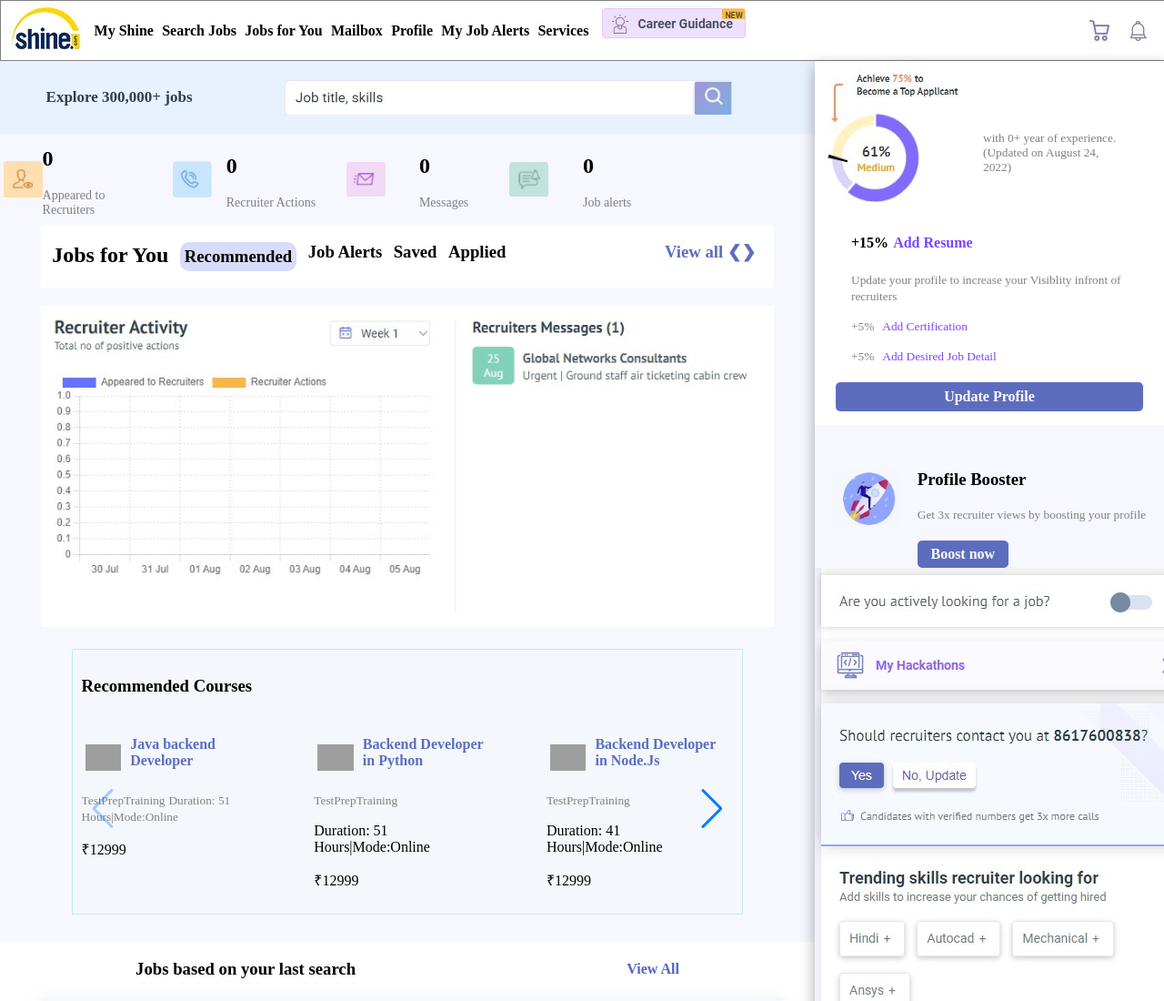
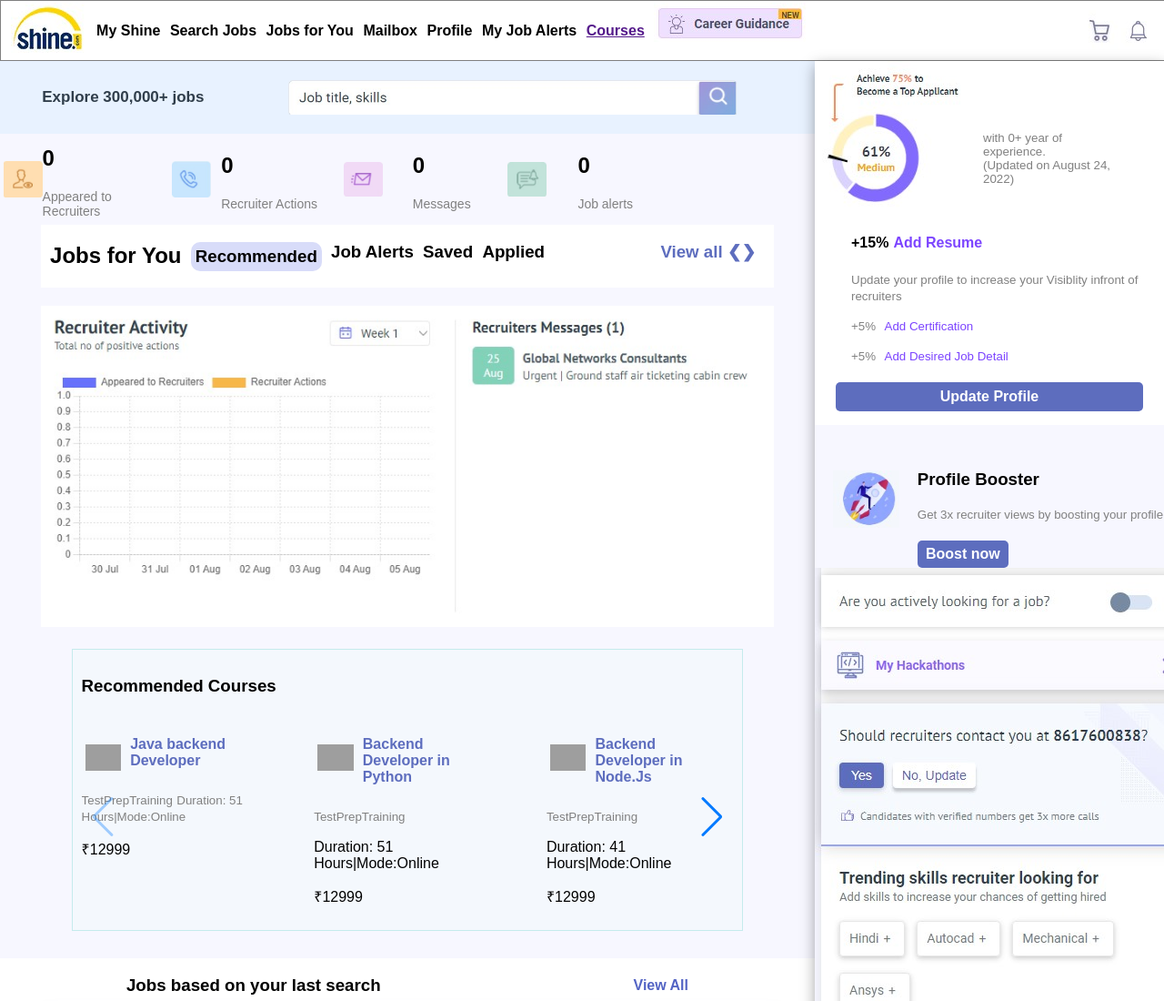
Before and after one commit to Abhra11/Shine, a plain HTML site: page AL_pages/AL_landing.html in a window 1280 px wide. Shown: the top 1100 px of the page at 91% size. Drawn offline with nearby package versions, Linux system fonts and the light colour scheme; grey boxes are pictures that could not be loaded.

Commit message:
fgvfegfe

```diff
--- a/AL_pages/AL_landing.html
+++ b/AL_pages/AL_landing.html
@@ -19,7 +19,7 @@
     <div><h4>Mailbox</h4></div>
     <div><h4>Profile </h4></div>
     <div><h4>My Job Alerts</h4></div>
-    <div><h4>Services </h4></div>
+    <div><a href=""><h4>Courses</h4></a></div>
     <div><img src="./images/career_guide.jpg" alt=""></div>
   </div>
   <div id="right_nav">
--- a/AL_pages/scripts/AL.js
+++ b/AL_pages/scripts/AL.js
@@ -246,5 +246,3 @@
     user.innerText=el.name;
 
 })
-// user.innerText= arr.name;
-// console.log(arr.name)
--- a/AL_pages/styles/AL.css
+++ b/AL_pages/styles/AL.css
@@ -1,8 +1,13 @@
+
+*{
+    font-family: "PT Sans",sans-serif;
+}
 body{
     box-sizing: border-box;
     padding: 0px;
     margin: 0px;
 }
+
 #navbar{
   width: 100%;
   height: 65px;
@@ -20,6 +25,7 @@
 h1:hover{
     color: #5d6dbe;
     cursor: pointer;
+
 }
 h2:hover{
     color: #5d6dbe;
@@ -124,7 +130,7 @@
     padding: 5px;
 }
 #left_nav{
-    width: 65%;
+    width: 70%;
     display: flex;
     justify-content: space-evenly;
 }
@@ -332,8 +338,6 @@
 #guide>img{
     width: 100%;
 }
-
-
 #last{
     width: 100%;
   margin-top: 30px;
```
